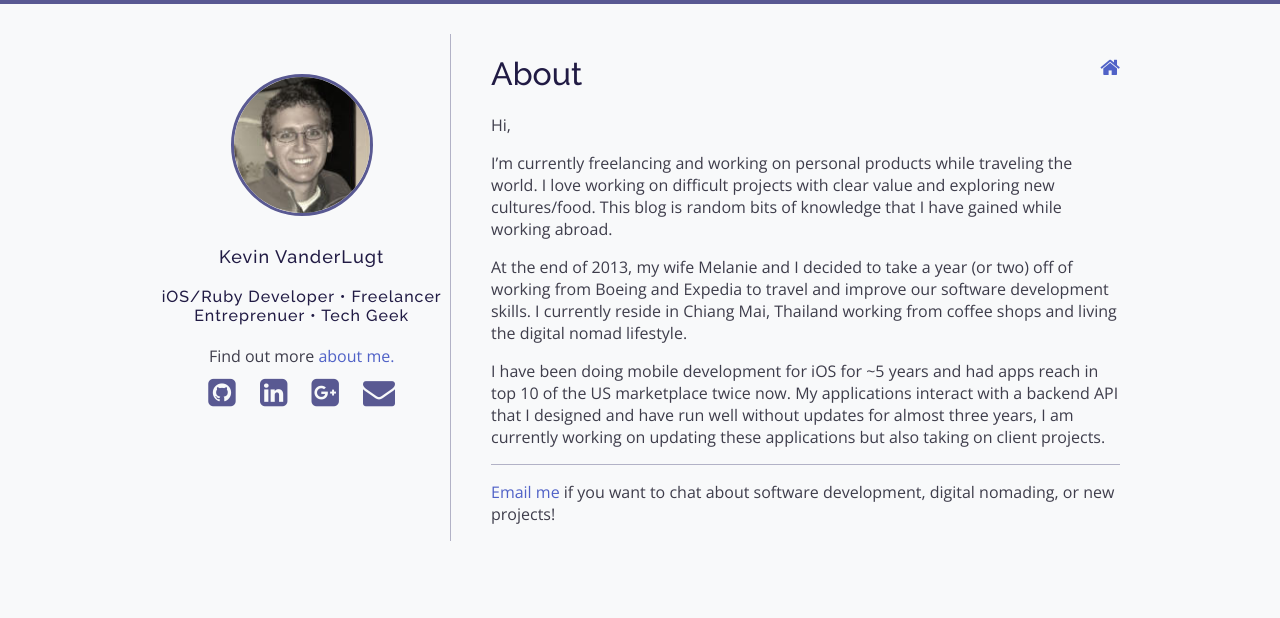
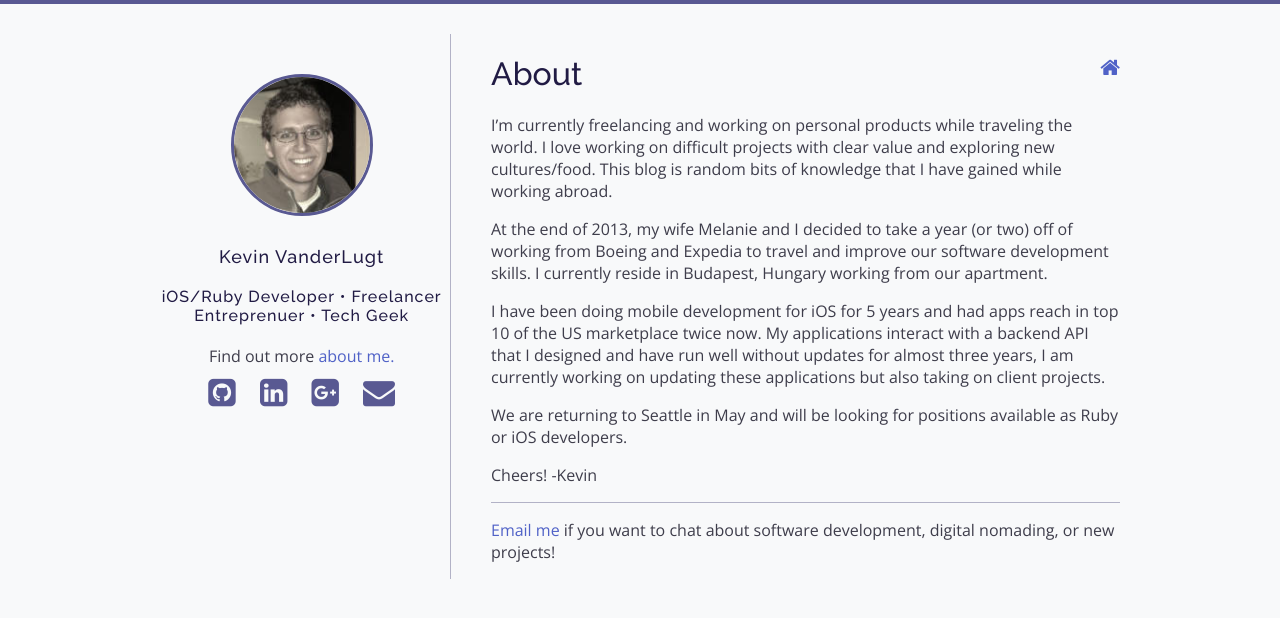
Before and after one commit to kevinvanderlugt/kevinvanderlugt.github.io, a Jekyll site: the page built from about.md, in a window 1280 px wide. Shown: the top 618 px of the page. Built offline with Jekyll 4.4.1, drawn with Linux system fonts in a browser that asks for light colours; nearby versions of some CDN libraries.

Commit message:
Updating blog about me page

```diff
--- a/about.md
+++ b/about.md
@@ -4,13 +4,16 @@ title: About
 permalink: /about/
 ---
 
-Hi,
-
 I'm currently freelancing and working on personal products while traveling the world.  I love working on difficult projects with clear value and exploring new cultures/food.  This blog is random bits of knowledge that I have gained while working abroad.
 
-At the end of 2013, my wife Melanie and I decided to take a year (or two) off of working from Boeing and Expedia to travel and improve our software development skills. I currently reside in Chiang Mai, Thailand working from coffee shops and living the digital nomad lifestyle.
+At the end of 2013, my wife Melanie and I decided to take a year (or two) off of working from Boeing and Expedia to travel and improve our software development skills. I currently reside in Budapest, Hungary working from our apartment.
 
-I have been doing mobile development for iOS for ~5 years and had apps reach in top 10 of the US marketplace twice now.  My applications interact with a backend API that I designed and have run well without updates for almost three years, I am currently working on updating these applications but also taking on client projects.
+I have been doing mobile development for iOS for 5 years and had apps reach in top 10 of the US marketplace twice now.  My applications interact with a backend API that I designed and have run well without updates for almost three years, I am currently working on updating these applications but also taking on client projects.
+
+We are returning to Seattle in May and will be looking for positions available as Ruby or iOS developers.
+
+Cheers!
+-Kevin
 
 ---
 
```
